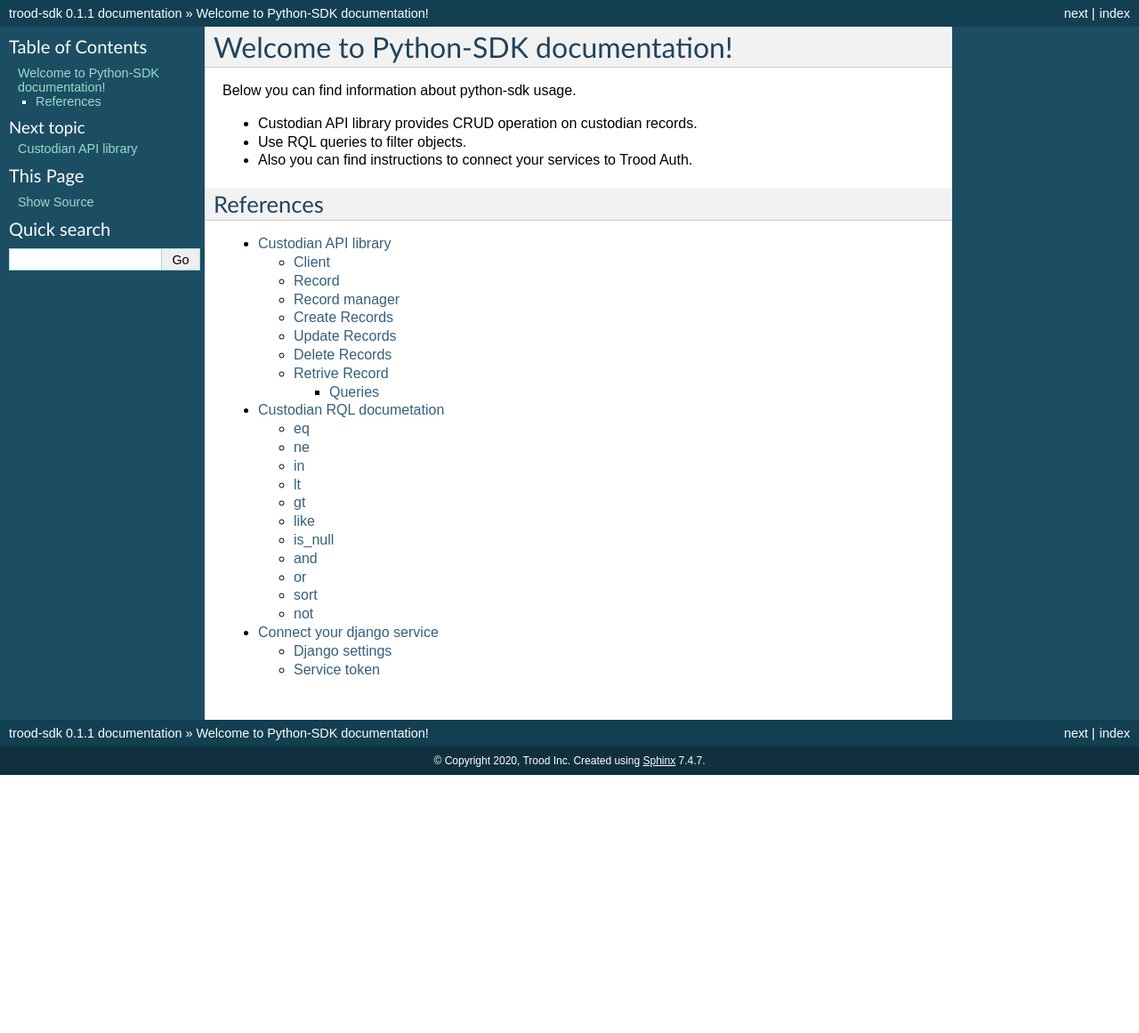
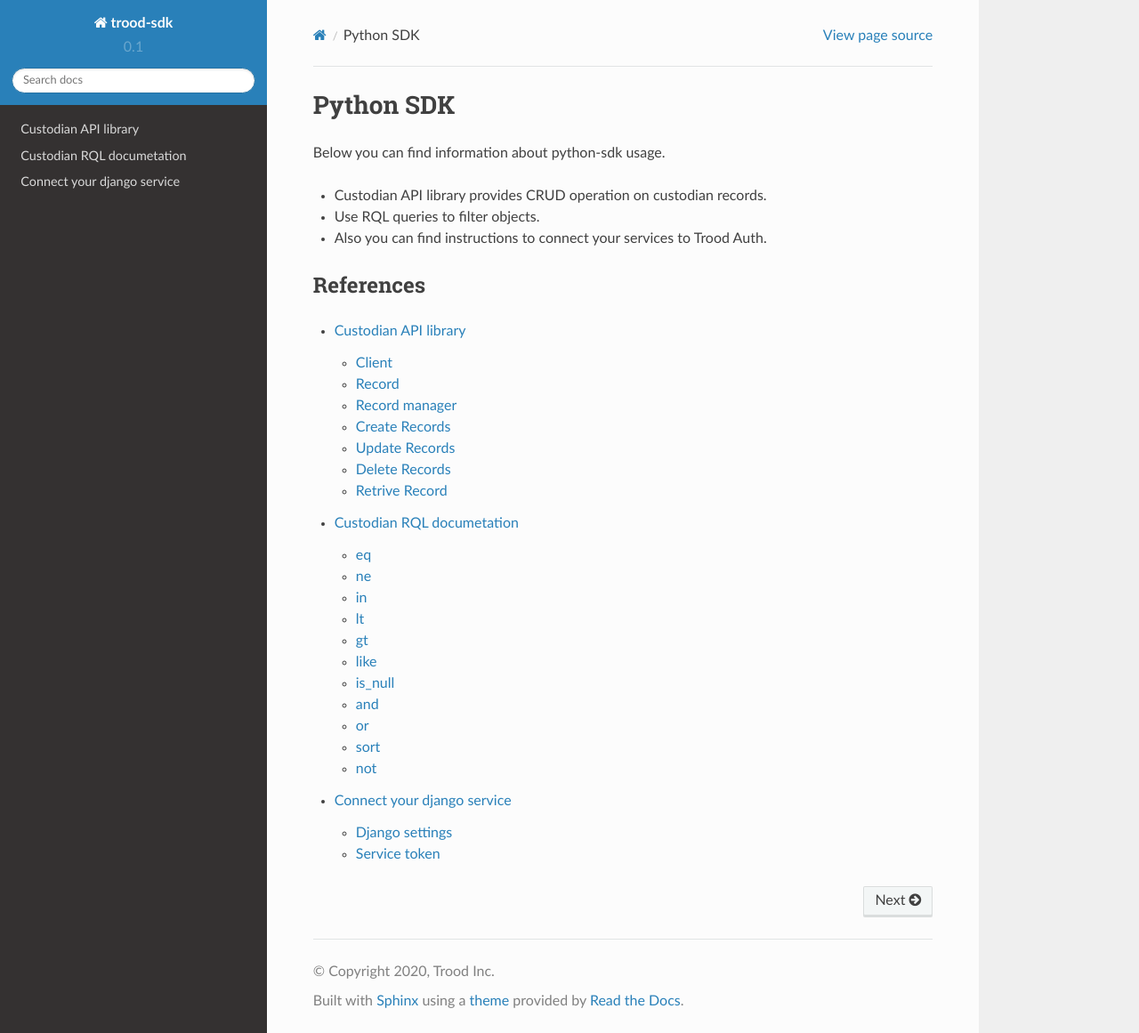
Before and after one commit to TroodInc/trood-sdk, a Sphinx documentation site: the page built from docs/index.rst, in a window 1280 px wide and 1161 px high. Shown: the whole window at 89% size. Built offline with Sphinx 7.4.7 and the Read the Docs theme 2.0.0, drawn with Linux system fonts in a browser that asks for light colours.

Commit message:
docs structure fix

```diff
--- a/docs/conf.py
+++ b/docs/conf.py
@@ -40,6 +40,7 @@ release = u'0.1.1'
 # ones.
 extensions = [
     'sphinx.ext.autodoc',
+    "sphinx_rtd_theme",
     # 'sphinxcontrib.openapi',
     # 'autoapi.extension',
     # 'sphinx.ext.inheritance_diagram',
@@ -82,7 +83,7 @@ pygments_style = None
 # The theme to use for HTML and HTML Help pages.  See the documentation for
 # a list of builtin themes.
 #
-html_theme = 'classic'
+html_theme = 'sphinx_rtd_theme'
 
 # Theme options are theme-specific and customize the look and feel of a theme
 # further.  For a list of options available for each theme, see the
--- a/docs/index.rst
+++ b/docs/index.rst
@@ -1,5 +1,5 @@
-Welcome to Python-SDK documentation!
-====================================
+Python SDK
+==========
 
 Below you can find information about python-sdk usage.
 
@@ -11,15 +11,11 @@ Below you can find information about python-sdk usage.
 
 References
 ----------
+
 .. toctree::
+   :maxdepth: 2
+   :glob:
+
    api_lib
    rql
    trood_auth
-
-
-
-
-
-
-.. toctree::
-   :maxdepth: 2
```
